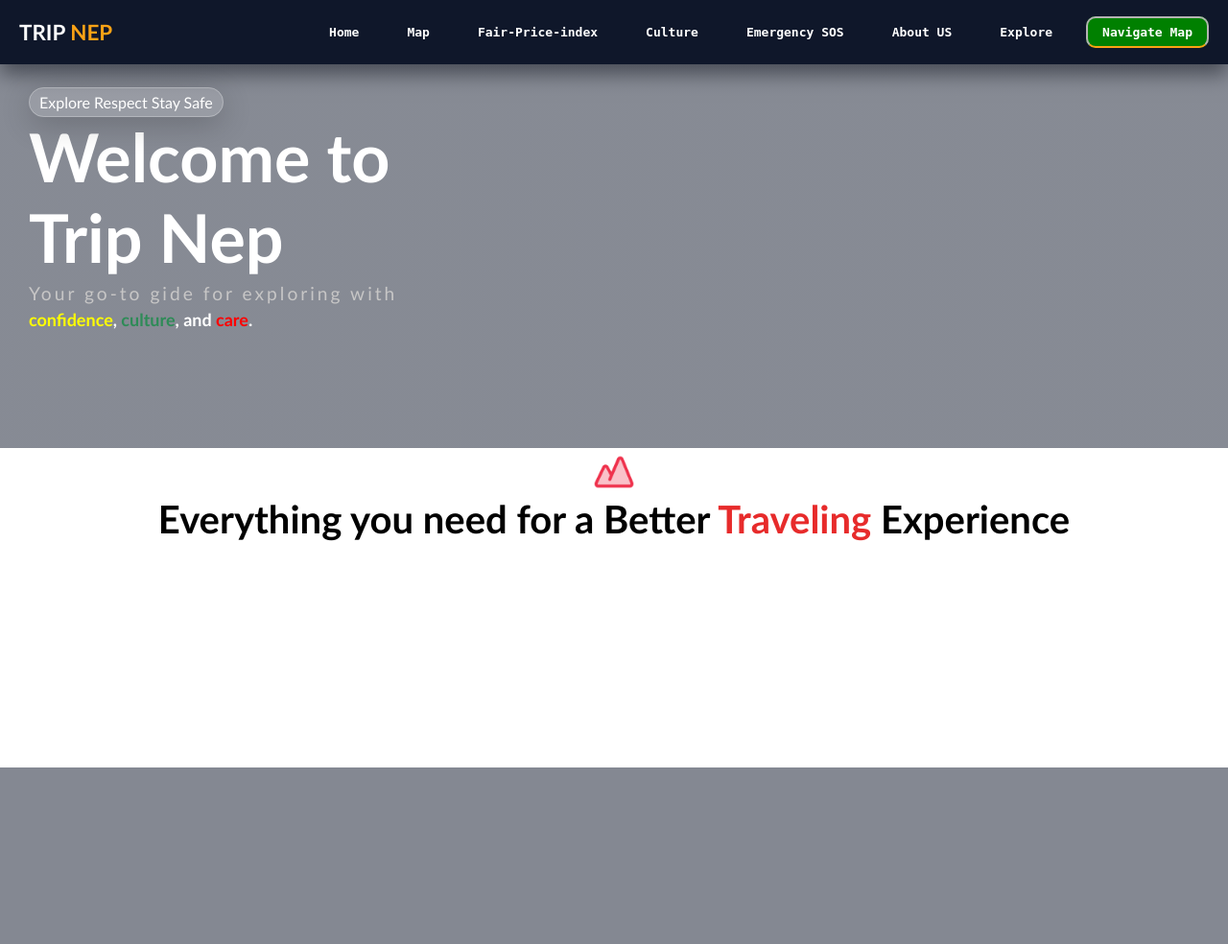
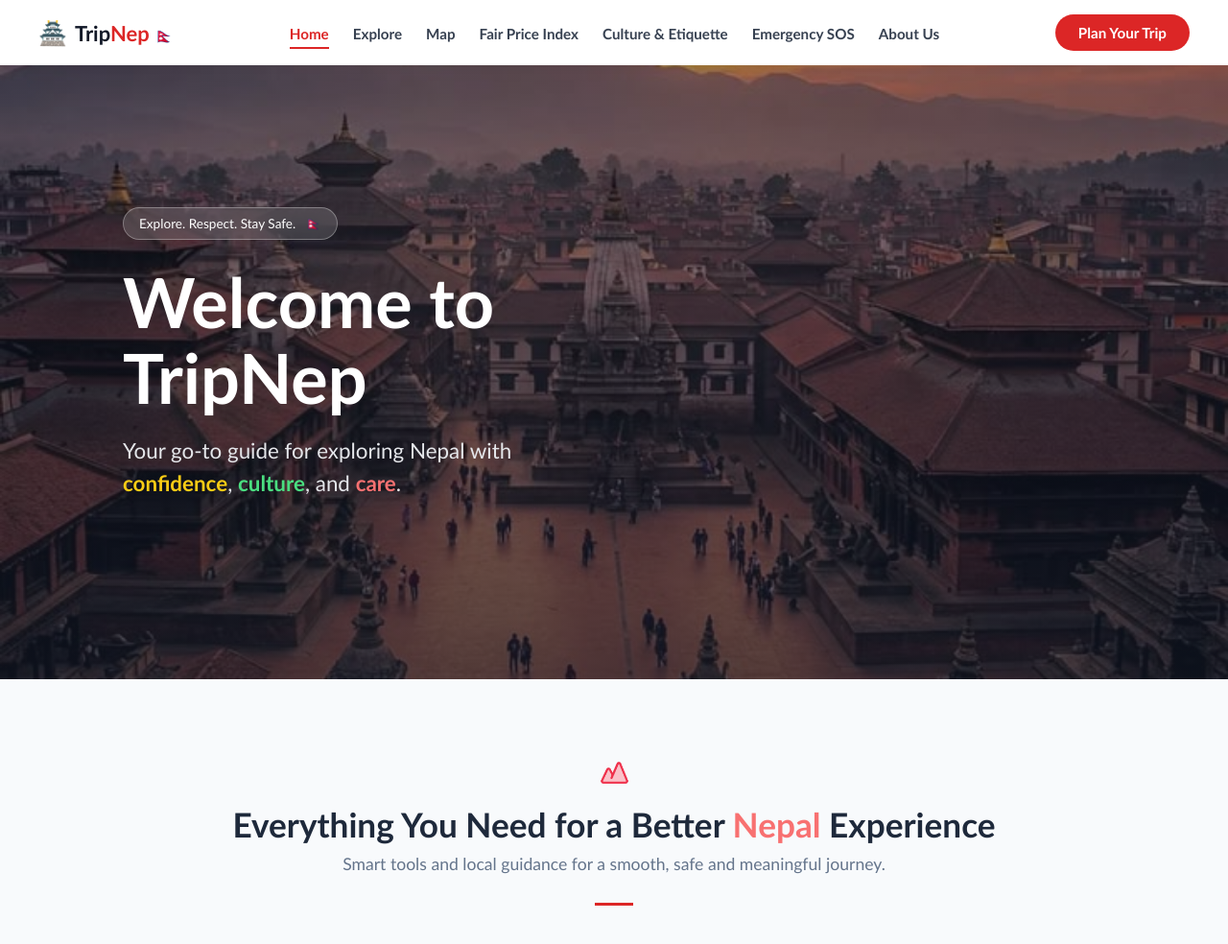
Before and after one commit to ankitadhakal/interhackthonproject, a PHP site: page /assets/html/index.html in a window 1280 px wide. Shown: the whole page at 96% size. Before the commit the page ends 800 px from the top, so only its background shows below. Run offline with PHP 8.4, Linux system fonts and the light colour scheme.

Commit message:
complete index.html page

```diff
--- a/assets/css/style.css
+++ b/assets/css/style.css
@@ -1,49 +1,94 @@
 .container {
-    background-image: linear-gradient(rgba(15, 23, 42, 0.5), rgba(15, 23, 42, 0.5)), url('../../img/patanSquare.webp');
+    background-image: linear-gradient(rgba(17, 24, 39, 0.4), rgba(17, 24, 39, 0.7)), url("/img/patanSquare.jpg");
     background-repeat: no-repeat;
     background-position: center;
     background-size: cover;
+    height: 80vh;
+    display: flex;
+    align-items: center;
+    padding: 0 10%;
+}
+
+.hero-content {
+    max-width: 700px;
     color: white;
-    padding: 30px;
-    height: 400px;
 }
 
 .slogan {
-    border: 2px solid rgb(206, 203, 203);
-    padding: 5px 10px;
-    border-radius: 16px;
-    color: white;
+    display: inline-flex;
+    align-items: center;
+    gap: 10px;
+    padding: 8px 16px;
+    border-radius: 50px;
+    font-size: 0.85rem;
+    font-weight: 500;
     background: rgba(255, 255, 255, 0.15);
     backdrop-filter: blur(12px);
     -webkit-backdrop-filter: blur(12px);
-    border: 1px solid rgba(255, 255, 255, 0.25);
-    box-shadow: 0 8px 32px rgba(0, 0, 0, 0.2);
+    border: 1px solid rgba(255, 255, 255, 0.3);
+    margin-bottom: 25px;
 }
 
 .header {
-    font-size: 70px;
-    width: 400px;
-    margin: 5px 0px;
+    font-size: 4.5rem;
+    font-weight: 800;
+    line-height: 1.1;
+    margin-bottom: 20px;
 }
 
 .moto {
-    font-size: larger;
-    margin-bottom: 5px;
-    letter-spacing: 3px;
-    color: rgb(199, 198, 198);
+    font-size: 1.4rem;
+    line-height: 1.5;
+    margin-bottom: 40px;
+    color: #e5e7eb;
 }
 
-.mid{
+.text-yellow {
+    color: #facc15;
+    font-weight: bold;
+}
+
+.text-green {
+    color: #4ade80;
+    font-weight: bold;
+}
+
+.text-red {
+    color: #f87171;
+    font-weight: bold;
+}
+
+.mid {
     display: flex;
     justify-content: center;
     align-items: center;
     flex-direction: column;
+    padding: 80px 20px 40px;
+    text-align: center;
+    background-color: #f8fafc;
 }
 
-.heading{
-    font-size: 40px;
+.mountain {
+    width: 35px;
+    margin-bottom: 15px;
 }
 
-.mountain{
-    width: 50px;
+.heading {
+    font-size: 2.2rem;
+    color: #1e293b;
+    font-weight: 800;
+    margin-bottom: 10px;
 }
+
+.sub-heading {
+    font-size: 1.1rem;
+    color: #64748b;
+    margin-bottom: 20px;
+}
+
+.divider {
+    width: 40px;
+    height: 3px;
+    background-color: #dc2626;
+    margin-top: 10px;
+}
--- a/assets/css/universal.css
+++ b/assets/css/universal.css
@@ -2,71 +2,91 @@
     margin: 0;
     padding: 0;
     box-sizing: border-box;
-}
-
-:root {
-    --primary_color: #0f172a;
-    --orange: #faa215;
+    font-family: 'Poppins', 'Gill Sans', sans-serif;
 }
 
 body {
-    font-family: 'Gill Sans', 'Gill Sans MT', Calibri, 'Trebuchet MS', sans-serif;
-    min-height: 100vh;
+    background-color: #f8fafc;
+}
+
+a {
+    text-decoration: none;
 }
 
 header {
-    background-color: var(--primary_color);
-}
-
-.orange {
-    color: var(--orange);
-}
-
-.name {
-    color: white;
-    font-weight: bolder;
-    font-size: 1.4rem;
+    background-color: white;
+    box-shadow: 0 2px 10px rgba(0, 0, 0, 0.05);
+    position: sticky;
+    top: 0;
+    z-index: 100;
 }
 
 .nav-bar {
     display: flex;
     justify-content: space-between;
     align-items: center;
-    padding: 20px;
-    box-shadow: 0px 10px 20px rgba(0, 0, 0, 0.5);
+    padding: 15px 40px;
+    max-width: 1400px;
+    margin: 0 auto;
+}
+
+.logo-container {
+    display: flex;
+    align-items: center;
+    gap: 8px;
+}
+
+.logo-icon {
+    font-size: 24px;
+}
+
+.name {
+    font-size: 22px;
+    font-weight: 800;
+    color: #111827;
+}
+
+.red-text {
+    color: #dc2626;
+}
+
+.flag {
+    font-size: 16px;
 }
 
 .nav-list {
-    font-family: monospace;
     display: flex;
-    justify-content: space-between;
-    gap: 20px;
     list-style: none;
+    gap: 25px;
 }
 
 .nav-list li a {
-    padding: 7px 15px;
-    font-weight: bold;
-    text-decoration: none;
-    color: white;
+    color: #374151;
+    font-weight: 600;
+    font-size: 0.95rem;
+    padding-bottom: 5px;
+    transition: color 0.3s ease;
 }
 
 .nav-list li a:hover {
-    cursor: pointer;
-}
-
-.CTA {
-    background-color: green;
-    border: 2px solid rgb(180, 179, 179);
-    border-radius: 10px;
-    transition: color 0.3s ease, background-color 0.3s ease;
-}
-
-.CTA:hover {
-    background-color: rgb(61, 151, 61);
-    color: rgb(182, 181, 181);
+    color: #dc2626;
 }
 
 .nav-list li a.active {
-    border-bottom: 2px solid var(--orange);
+    color: #dc2626;
+    border-bottom: 2px solid #dc2626;
 }
+
+.nav-cta {
+    background-color: #dc2626;
+    color: white;
+    padding: 10px 24px;
+    border-radius: 50px;
+    font-weight: bold;
+    font-size: 0.95rem;
+    transition: background-color 0.3s ease;
+}
+
+.nav-cta:hover {
+    background-color: #b91c1c;
+}
--- a/assets/html/about.html
+++ b/assets/html/about.html
@@ -3,6 +3,7 @@
 <head>
     <meta charset="UTF-8">
     <meta name="viewport" content="width=device-width, initial-scale=1.0">
+    <link rel="stylesheet" href="/assets/css/universal.css">
     <title>Document</title>
 </head>
 <body>
--- a/assets/html/index.html
+++ b/assets/html/index.html
@@ -6,44 +6,59 @@
     <meta name="viewport" content="width=device-width, initial-scale=1.0">
     <link rel="stylesheet" href="/assets/css/universal.css">
     <link rel="stylesheet" href="/assets/css/style.css">
-    <title>TripNEP</title>
+    <title>TripNep - Explore Nepal</title>
 </head>
 
 <body>
 
     <header>
         <nav class="nav-bar">
-            <p class="name">TRIP <span class="orange">NEP</span></p>
+
+            <div class="logo-container">
+                <span class="logo-icon">🏯</span>
+                <p class="name">Trip<span class="red-text">Nep</span> <span class="flag">🇳🇵</span></p>
+            </div>
+
             <ul class="nav-list">
-                <li><a class="home" href="/assets/html/explore.html">Home</a></li>
-                <li><a class="map" href="/assets/html/explore.html">Map</a></li>
-                <li><a class="fair-price" href="/assets/html/explore.html">Fair-Price-index</a></li>
-                <li><a class="culture" href="/assets/html/explore.html">Culture</a></li>
-                <li><a class="emergency" href="/assets/html/explore.html">Emergency SOS</a></li>
-                <li><a class="about" href="/assets/html/explore.html">About US</a></li>
-                <li><a class="explore" href="/assets/html/explore.html">Explore</a></li>
-                <li><a class="CTA active" href="/assets/html/map.html">Navigate Map</a></li>
+                <li><a class="active" href="#">Home</a></li>
+                <li><a href="/assets/html/explore.html">Explore</a></li>
+                <li><a href="/assets/html/map.html">Map</a></li>
+                <li><a href="/assets/html/fair-price.html">Fair Price Index</a></li>
+                <li><a href="/assets/html/culture.html">Culture & Etiquette</a></li>
+                <li><a href="/assets/html/emergency.html">Emergency SOS</a></li>
+                <li><a href="/assets/html/about.html">About Us</a></li>
             </ul>
+
+            <a href="#" class="nav-cta">Plan Your Trip</a>
         </nav>
     </header>
 
     <main>
         <div class="container">
-            <span class="slogan">Explore Respect Stay Safe</span>
-            <h1 class="header">
-                Welcome to Trip Nep
-            </h1>
-            <p class="moto">Your go-to gide for exploring with</p>
-            <span style="display: flex; font-size: large; font-weight: bold;">
-                <p style="color:yellow;">confidence</p>,&nbsp;<p style="color: seagreen;">culture</p>,&nbsp;and&nbsp;<p
-                    style="color: red;">care</p>.
-            </span>
+            <div class="hero-content">
+                <div class="slogan">
+                    <span>Explore. Respect. Stay Safe.</span> <span class="slogan-flag">🇳🇵</span>
+                </div>
+
+                <h1 class="header">
+                    Welcome to<br>TripNep
+                </h1>
+
+                <p class="moto">
+                    Your go-to guide for exploring Nepal with<br>
+                    <span class="text-yellow">confidence</span>,
+                    <span class="text-green">culture</span>, and
+                    <span class="text-red">care</span>.
+                </p>
+
+            </div>
         </div>
 
         <div class="mid">
-            <img class="mountain" src="/img/mountain.png" alt="">
-            <h1 class="heading">Everything you need for a Better <span style="color: rgb(231, 43, 43);">
-                    Traveling</span> Experience</h1>
+            <img class="mountain" src="/img/mountain.png" alt="Mountain Icon">
+            <h2 class="heading">Everything You Need for a Better <span class="text-red">Nepal</span> Experience</h2>
+            <p class="sub-heading">Smart tools and local guidance for a smooth, safe and meaningful journey.</p>
+            <div class="divider"></div>
         </div>
 
     </main>
```
Also changed, not shown: assets/html/culture.html (+23 -0 lines), assets/html/emergency.html (+23 -0 lines), assets/html/explore.html (+15 -9 lines), assets/html/fair-price.html (+24 -0 lines), assets/html/map.html (+15 -9 lines), img/patanSquare.jpg (added).
